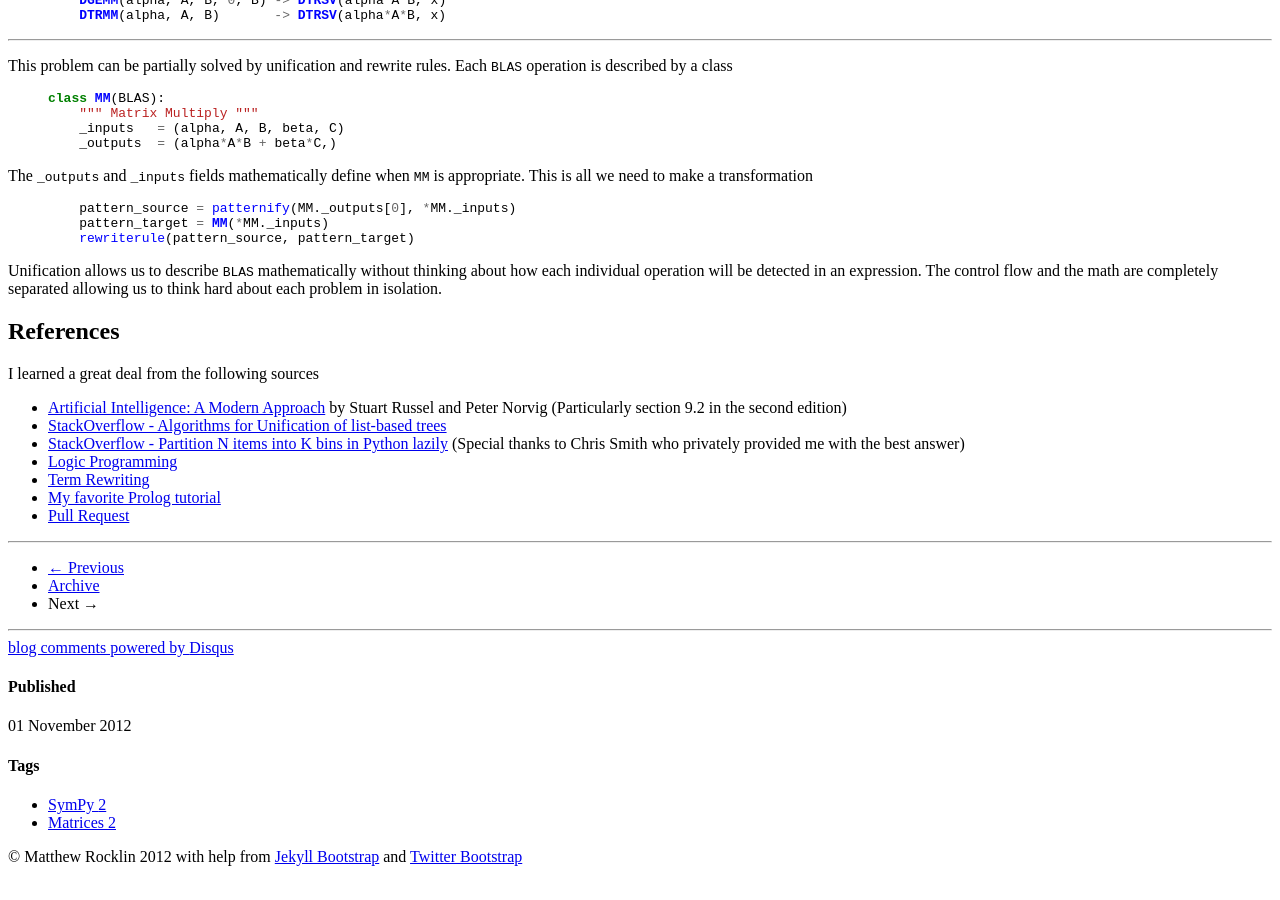
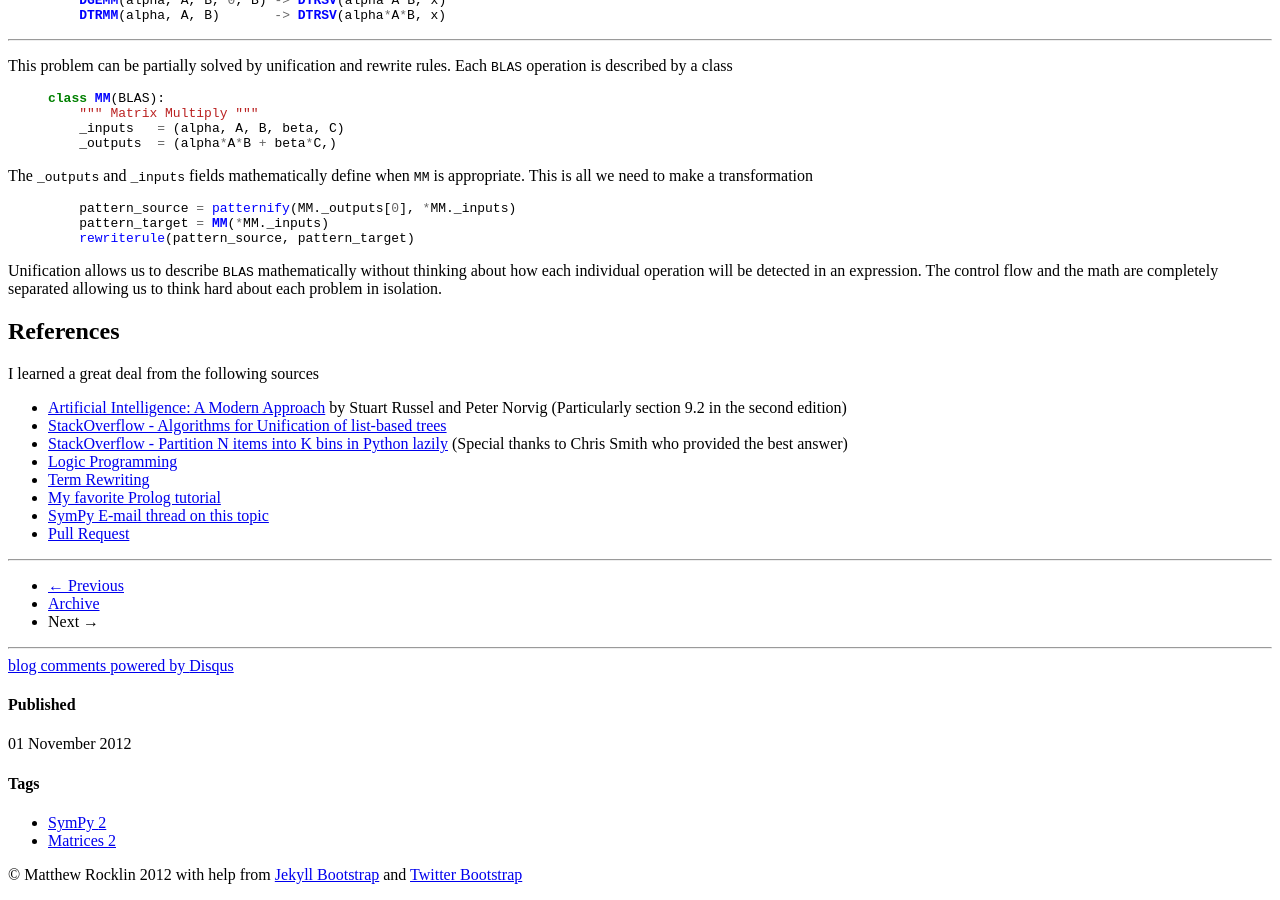
Before and after one commit to besyskymnbk/blog, a Jekyll site: the page built from _posts/work/2012-11-01-Unification.md, in a window 1280 px wide and 900 px high, scrolled down 2214 px. Built offline with Jekyll 4.4.1, drawn with Linux system fonts in a browser that asks for light colours; comment, search, counter and statistics services are not loaded.

Commit message:
add mailing list link

```diff
--- a/_posts/work/2012-11-01-Unification.md
+++ b/_posts/work/2012-11-01-Unification.md
@@ -187,9 +187,9 @@ I learned a great deal from the following sources
 
 *   [Artificial Intelligence: A Modern Approach](http://aima.cs.berkeley.edu/) by Stuart Russel and Peter Norvig (Particularly section 9.2 in the second edition)
 *   [StackOverflow - Algorithms for Unification of list-based trees](http://stackoverflow.com/questions/13092092/algorithms-for-unification-of-list-based-trees)
-*   [StackOverflow - Partition N items into K bins in Python lazily](http://stackoverflow.com/questions/13131491/partition-n-items-into-k-bins-in-python-lazily)
-    (Special thanks to Chris Smith who privately provided me with the best answer)
+*   [StackOverflow - Partition N items into K bins in Python lazily](http://stackoverflow.com/questions/13131491/partition-n-items-into-k-bins-in-python-lazily) (Special thanks to Chris Smith who provided the best answer)
 *   [Logic Programming](http://en.wikipedia.org/wiki/Logic_programming)
 *   [Term Rewriting](http://en.wikipedia.org/wiki/Term_rewriting)
 *   [My favorite Prolog tutorial](http://www.learnprolognow.org/)
+*   [SymPy E-mail thread on this topic](http://goo.gl/ZqVHJ)
 *   [Pull Request](https://github.com/sympy/sympy/pull/1633)
```
